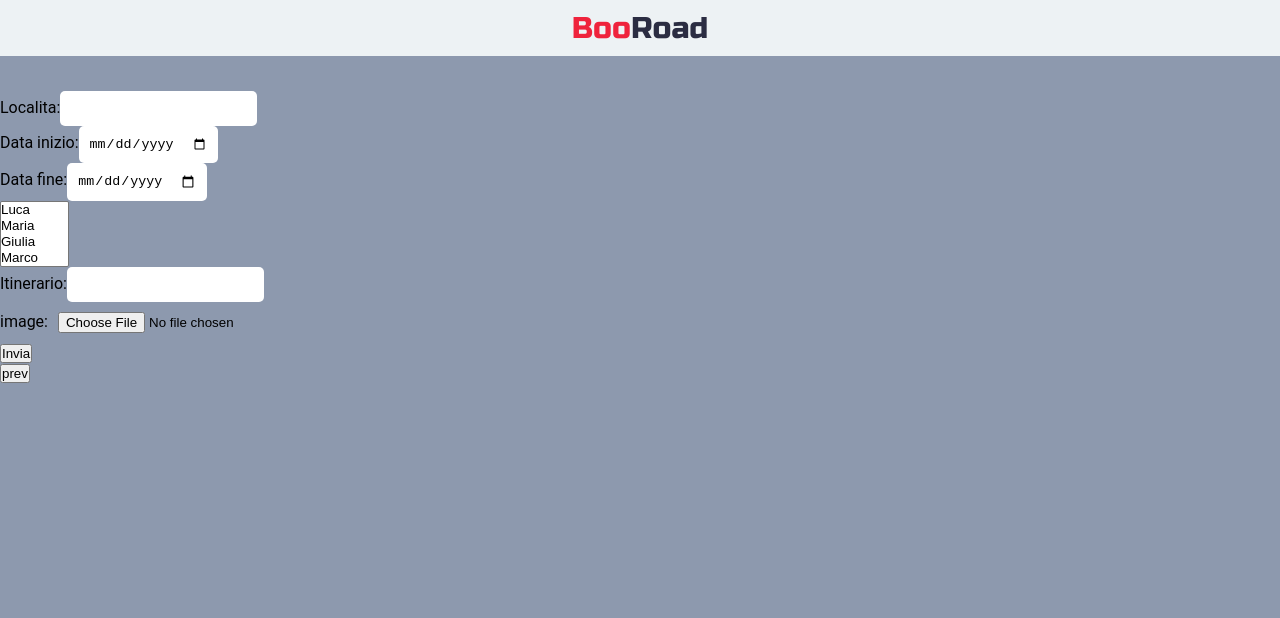
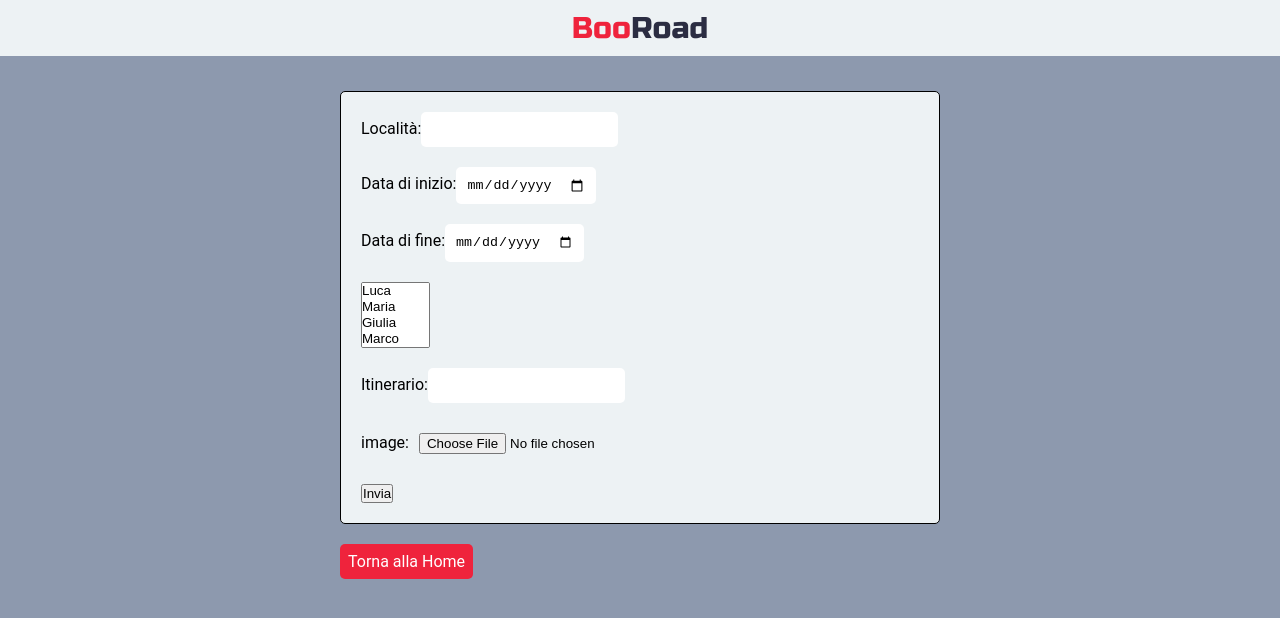
Before and after one commit to micheledidonna01/webapp-gruppo4, a React (Vite) app: page /create in a window 1280 px wide. Shown: the top 618 px of the page. Built offline with nearby package versions, Linux system fonts and the light colour scheme; a web font is replaced by a local one.

Commit message:
added styling for createViaggi form

```diff
--- a/src/index.css
+++ b/src/index.css
@@ -212,6 +212,20 @@ article div {
   border-radius: 5px;
 }
 
+/* form viaggi */
+
+.form-container {
+  margin-bottom: 20px;
+  border: 1px solid black;
+  border-radius: 5px;
+  background-color: #EDF2F4;
+  padding: 20px;
+  display: flex;
+  flex-direction: column;
+  gap: 20px;
+  align-items: flex-start;
+}
+
 
 @media screen and (max-width: 768px) {
 
--- a/src/pages/CreateViaggio.jsx
+++ b/src/pages/CreateViaggio.jsx
@@ -52,18 +52,18 @@ const CreateViaggio = () => {
     }
 
     return <>
-        <section>
-            <form action="" onSubmit={submitHandler}>
+        <section className="details-container">
+            <form className="form-container" action="" onSubmit={submitHandler}>
                 <div>
-                    <label htmlFor="localita">Localita:</label>
+                    <label htmlFor="localita">Località:</label>
                     <input type="text" name="localita" id="localita" value={newViaggio.localita} onChange={handleChange} />
                 </div>
                 <div>
-                    <label htmlFor="data_inizio">Data inizio:</label>
+                    <label htmlFor="data_inizio">Data di inizio:</label>
                     <input type="date" name="data_inizio" id="data_inizio" value={newViaggio.data_inizio} onChange={handleChange} />
                 </div>
                 <div>
-                    <label htmlFor="data_fine">Data fine:</label>
+                    <label htmlFor="data_fine">Data di fine:</label>
                     <input type="date" name="data_fine" id="data_fine" value={newViaggio.data_fine} onChange={handleChange} />
                 </div>
                 <div>
@@ -84,8 +84,9 @@ const CreateViaggio = () => {
                 </div>
                 <button type="submit">Invia</button>
             </form>
+            <button className="btn-details" onClick={() => navigate(-1)}>Torna alla Home</button>
         </section>
-        <button onClick={() => navigate(-1)}>prev</button>
+
     </>
 }
 
```
